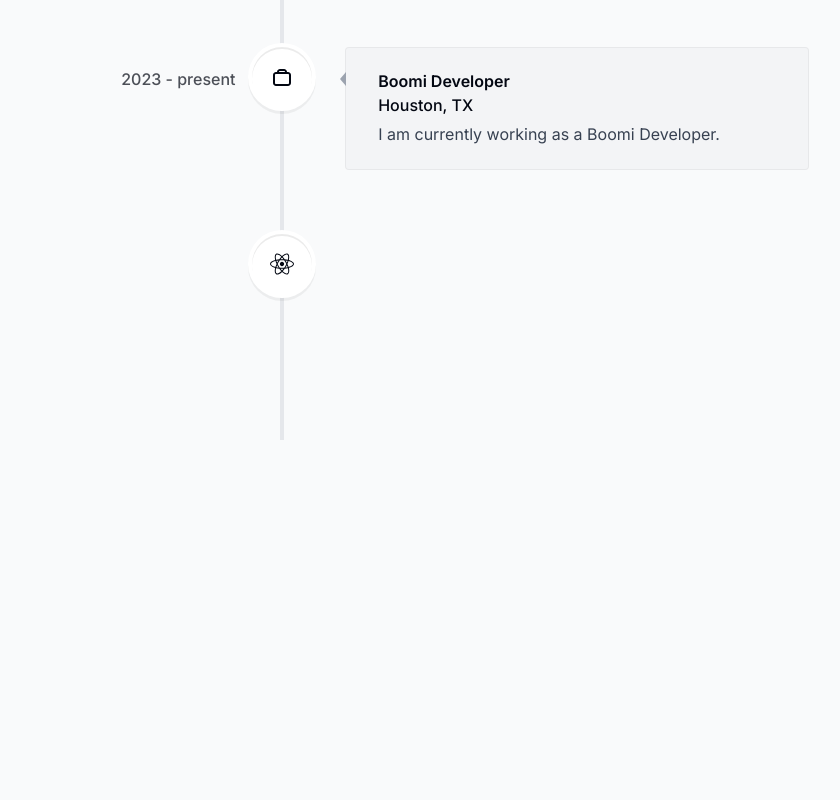
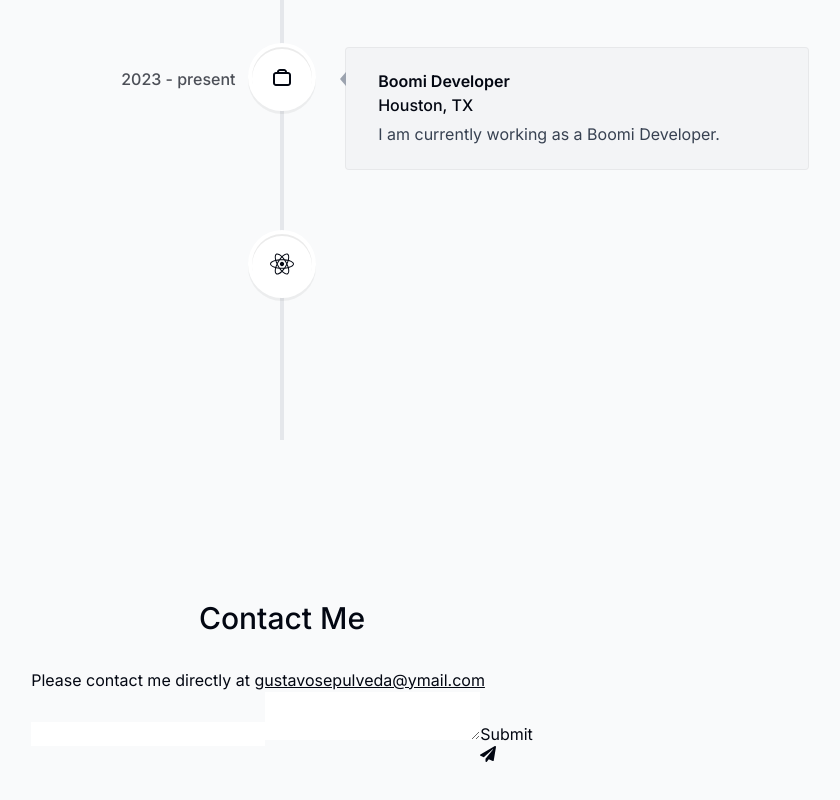
Before and after one commit to gustavosepulveda/next-portfolio, a Next.js app: page / in a window 1280 px wide. Shown: the part 3161-3961 px from the top of the page, without its empty margins (358-1198 px from the left). Before the commit the page ends 3921 px from the top, so only its background shows below. Built offline with nearby package versions, Linux system fonts and the light colour scheme.

Commit message:
added to contact to page.tsx

```diff
--- a/app/page.tsx
+++ b/app/page.tsx
@@ -4,6 +4,7 @@
 import Projects from "@/components/projects";
 import Skills from "@/components/skills";
 import Experience from "@/components/experience";
+import Contact from "@/components/contact"
 
 export default function Home() {
 	return (
@@ -14,6 +15,7 @@
 			<Projects />
 			<Skills />
 			<Experience />
+			<Contact />
 		</main>
 	);
 }
--- a/components/contact.tsx
+++ b/components/contact.tsx
@@ -1,7 +1,20 @@
 import React from 'react'
+import SectionHeading from '@/components/section-heading'
+import { FaPaperPlane } from 'react-icons/fa'
 
 export default function Contact() {
   return (
-    <section id='contact'></section>
+    <section id='contact' className="mb-20 sm:mb-28 w-[min(100%, 38rem)]">
+      <SectionHeading>Contact Me</SectionHeading>
+      <p>Please contact me directly at <a className="underline" href="mailto:gustavosepulveda@ymail.com">gustavosepulveda@ymail.com</a></p>
+      <form>
+        <input type="email" />
+        <textarea />
+        <button type="submit">
+          Submit <FaPaperPlane />
+          </button>
+      </form>
+
+    </section>
   )
 }
```
